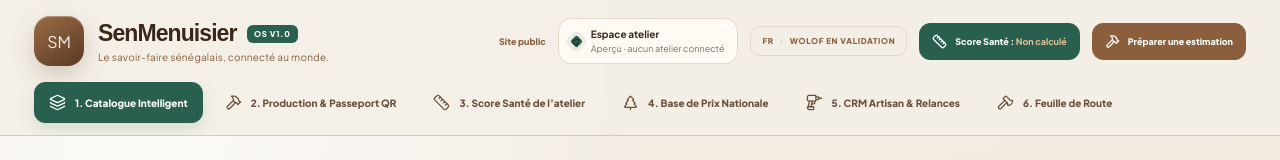
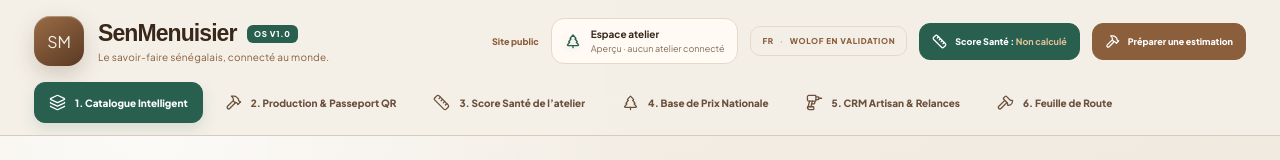
Before and after one commit to aydiarra-star/SenMenuisier, a Next.js app: page / in a window 1280 px wide. Shown: the top 160 px of the page. Built offline with nearby package versions, Linux system fonts and the light colour scheme; a web font is replaced by a local one.

Commit message:
Style the workshop wood icon consistently with the craft icon system

```diff
--- a/src/app/globals.css
+++ b/src/app/globals.css
@@ -17,7 +17,7 @@ button:focus-visible,input:focus-visible,a:focus-visible{outline:3px solid #D4A3
 .version{display:inline-block;margin-left:5px;padding:4px 7px;border-radius:6px;background:var(--forest);color:white;font:800 8px 'Plus Jakarta Sans';letter-spacing:.09em;vertical-align:middle}
 .top-actions{display:flex;align-items:center;gap:12px}
 .workspace-chip{display:flex;align-items:center;gap:10px;padding:9px 13px;border:1px solid var(--line);border-radius:13px;background:#fffaf4}
-.wood-dot{width:9px;height:9px;border-radius:2px;background:var(--forest);box-shadow:0 0 0 4px #295f4e18;transform:rotate(45deg)}
+.wood-dot{flex:none;color:var(--forest);filter:drop-shadow(0 2px 3px #295f4e22)}
 .workspace-chip b,.workspace-chip small{display:block}
 .workspace-chip b{font-size:10px;color:#392719}
 .workspace-chip small{margin-top:3px;font-size:9px;color:var(--muted)}
```
